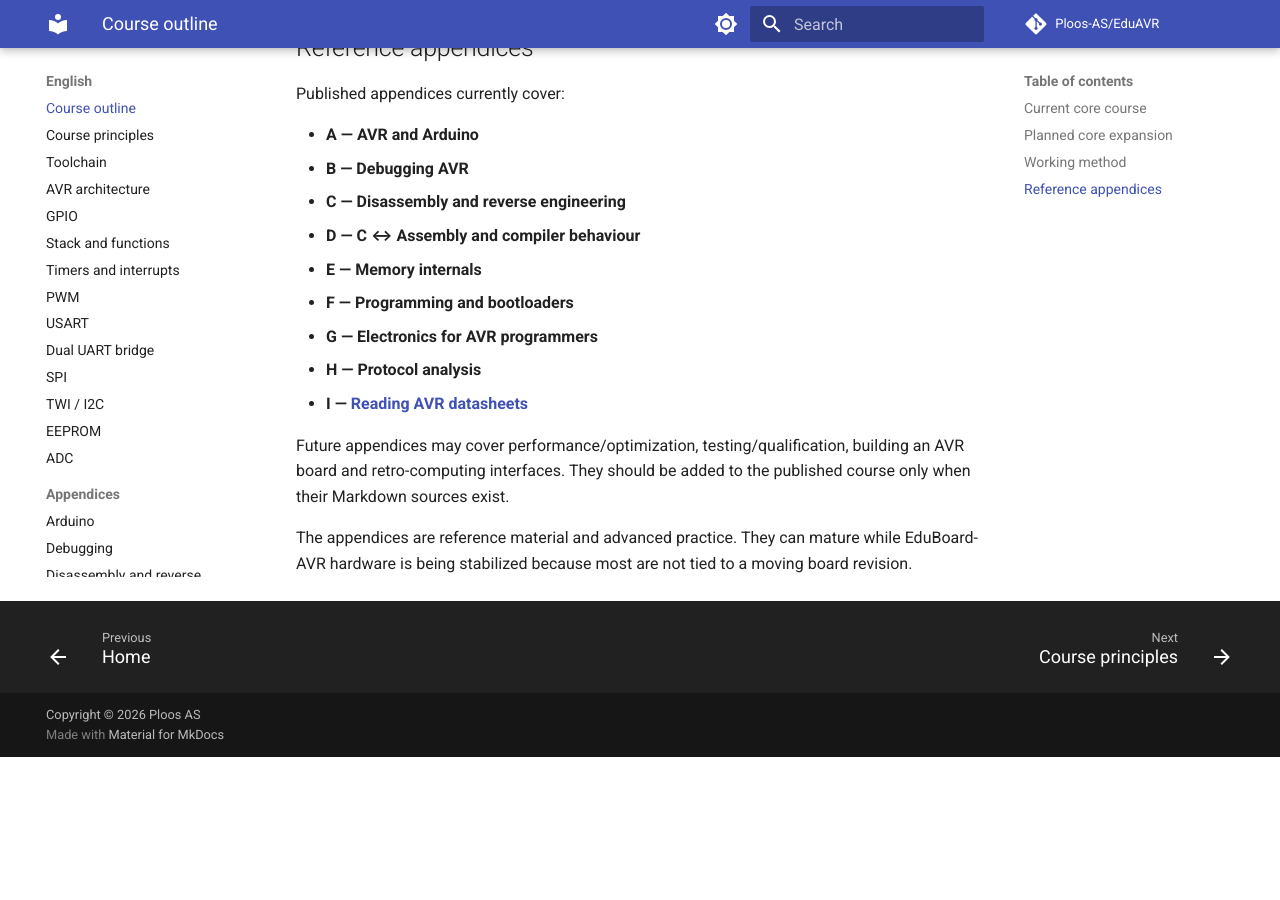
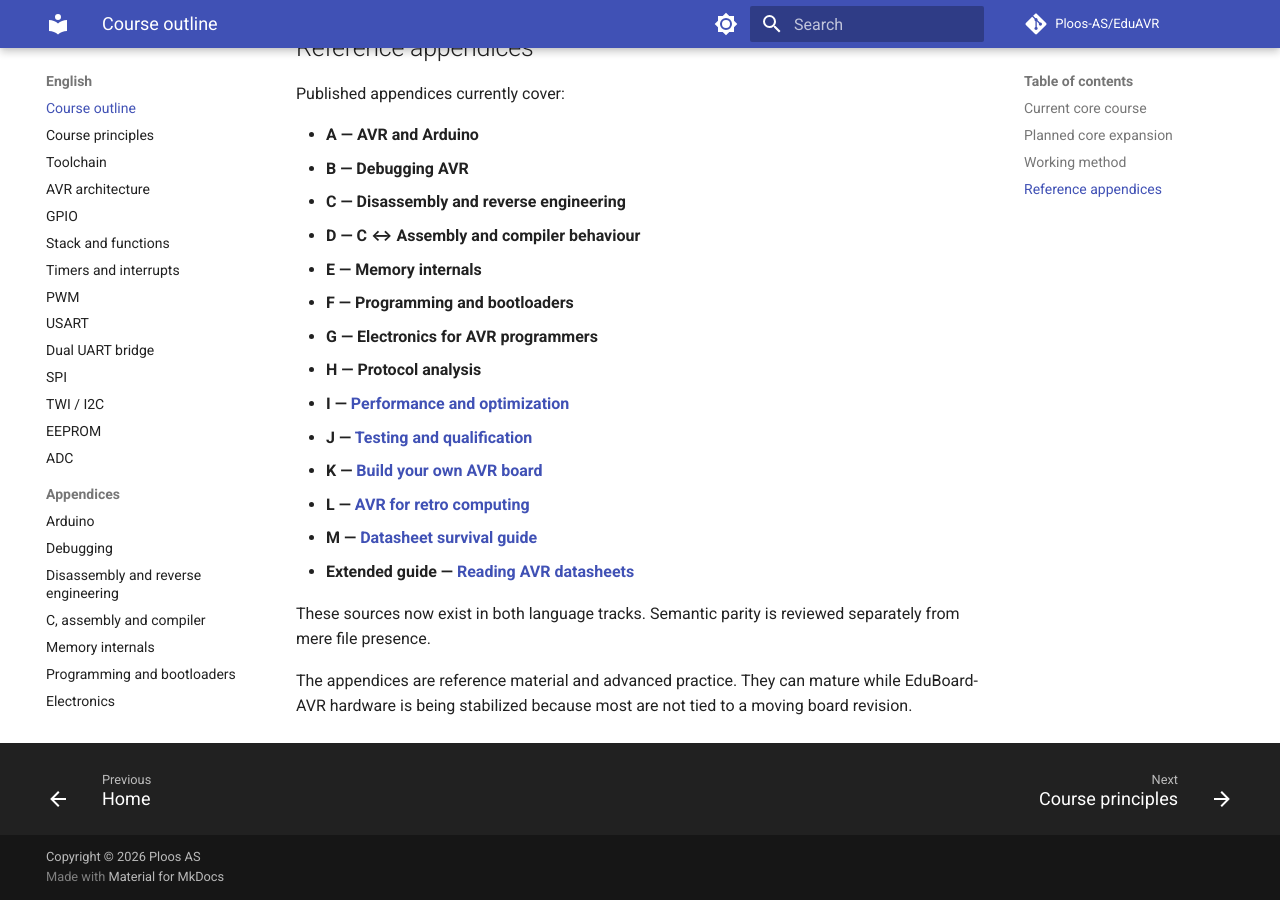
Before and after one commit to Ploos-AS/EduAVR, an MkDocs documentation site: the page built from docs/en/COURSE_OUTLINE.md, in a window 1280 px wide and 900 px high, scrolled down 1475 px. Built offline with MkDocs 1.6.1 and Material for MkDocs 9.7.7, drawn with Linux system fonts in a browser that asks for light colours; comment, search, counter and statistics services are not loaded; before the commit the page ends 2232 px from its top, so only the background shows below that.

Commit message:
docs: align English appendix outline

```diff
--- a/docs/en/COURSE_OUTLINE.md
+++ b/docs/en/COURSE_OUTLINE.md
@@ -49,8 +49,13 @@
 - **F — Programming and bootloaders**
 - **G — Electronics for AVR programmers**
 - **H — Protocol analysis**
-- **I — [Reading AVR datasheets](appendix-i-reading-datasheets.md)**
+- **I — [Performance and optimization](appendix-i-performance.md)**
+- **J — [Testing and qualification](appendix-j-testing-qualification.md)**
+- **K — [Build your own AVR board](appendix-k-build-board.md)**
+- **L — [AVR for retro computing](appendix-l-retro-computing.md)**
+- **M — [Datasheet survival guide](appendix-m-datasheet-guide.md)**
+- **Extended guide — [Reading AVR datasheets](appendix-i-reading-datasheets.md)**
 
-Future appendices may cover performance/optimization, testing/qualification, building an AVR board and retro-computing interfaces. They should be added to the published course only when their Markdown sources exist.
+These sources now exist in both language tracks. Semantic parity is reviewed separately from mere file presence.
 
 The appendices are reference material and advanced practice. They can mature while EduBoard-AVR hardware is being stabilized because most are not tied to a moving board revision.
```
